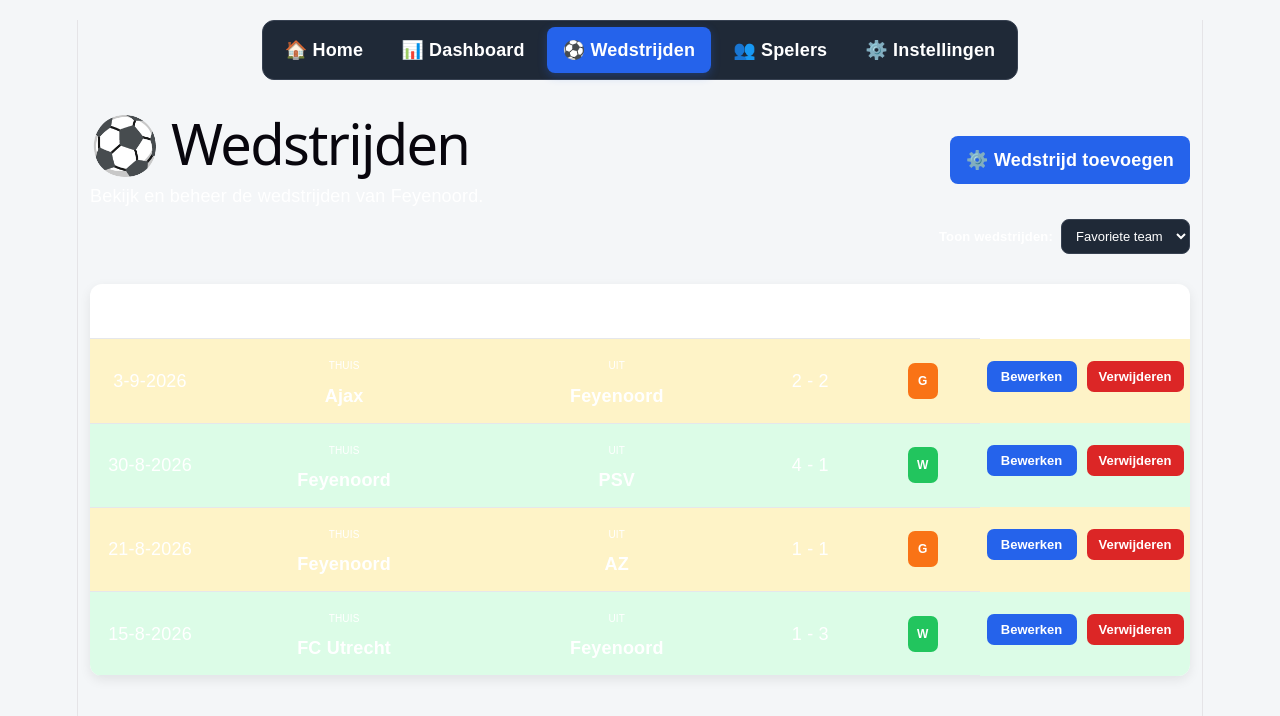
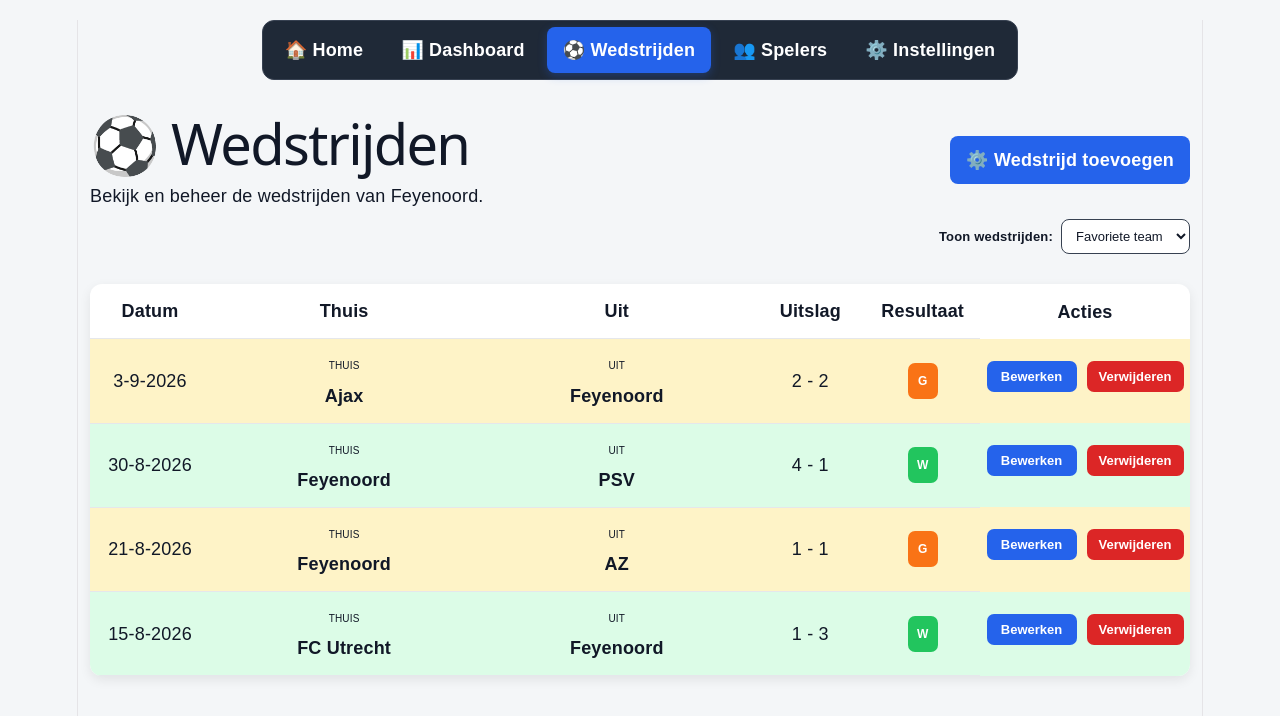
Before and after one commit to Ryan050409/simpel-design, a React (Vite) app: page /wedstrijden in a window 1280 px wide. Shown: the top 716 px of the page. Built offline with nearby package versions, Linux system fonts and the light colour scheme.

Commit message:
Tekstkleur Wedstrijden pagina terug naar zwart

```diff
--- a/src/App.css
+++ b/src/App.css
@@ -2162,3 +2162,52 @@
   color: #ffffff;
   opacity: 0.8;
 }
+
+
+/* Wedstrijden pagina - zwarte tekst */
+.matches-page,
+.matches-page h1,
+.matches-page h2,
+.matches-page h3,
+.matches-page p,
+.matches-page label,
+.matches-page th,
+.matches-page td,
+.matches-page select,
+.matches-page option {
+  color: #111827;
+}
+
+.matches-page .matches-page-header p {
+  color: #111827;
+}
+
+.matches-page .match-filter label {
+  color: #111827;
+}
+
+.matches-page .match-filter select {
+  color: #111827;
+  background: #ffffff;
+}
+
+.matches-page .matches-table {
+  color: #111827;
+}
+
+.matches-page .matches-table th,
+.matches-page .matches-table td,
+.matches-page .matches-table td::before {
+  color: #111827;
+}
+
+.matches-page .matches-table .match-actions button,
+.matches-page .add-player-button {
+  color: #ffffff;
+}
+
+.matches-page .result-win,
+.matches-page .result-draw,
+.matches-page .result-loss {
+  color: #ffffff;
+}
```
